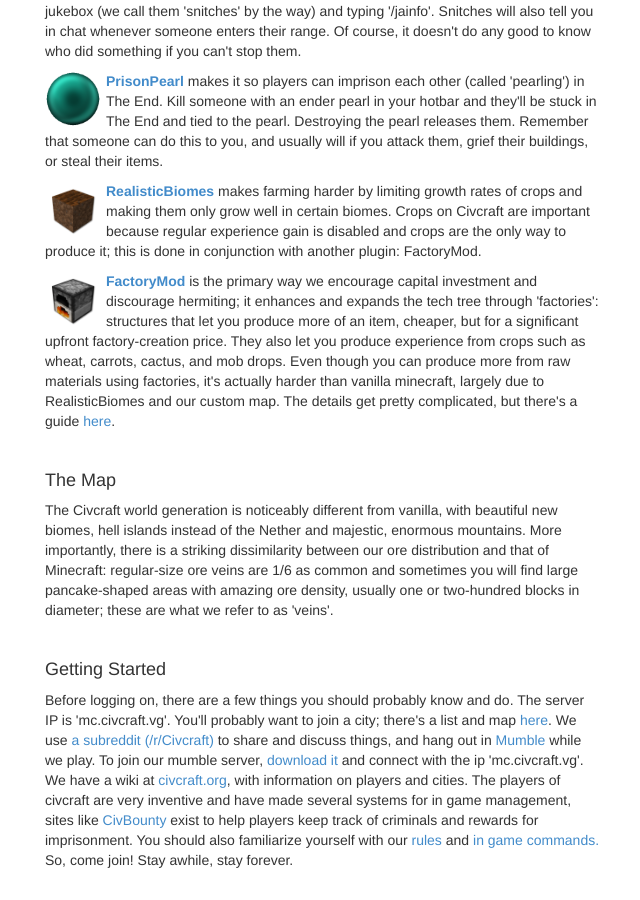
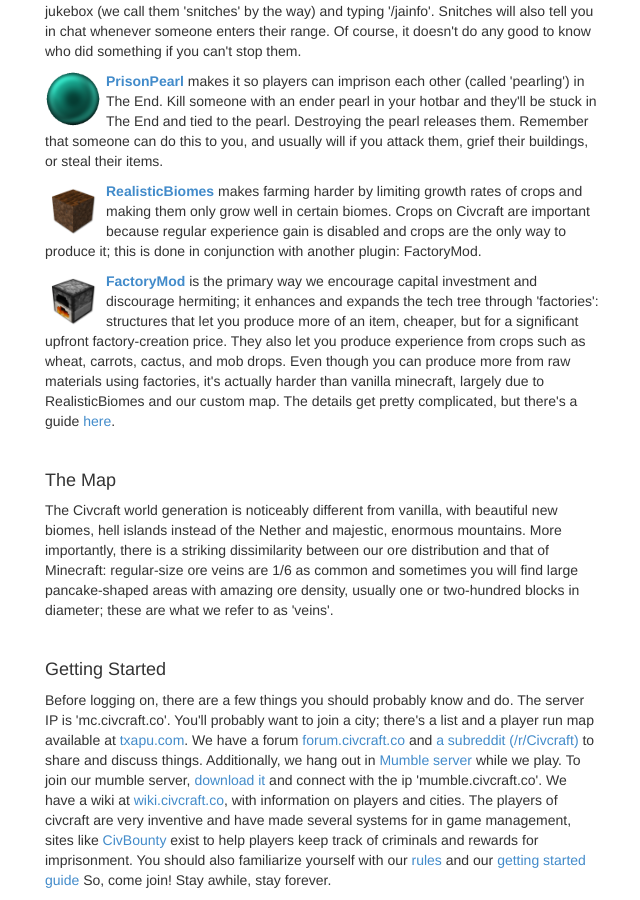
Before and after one commit to ttk2/civcraftsite, a Jekyll site: the page built from index.html, in a window 1280 px wide and 900 px high, scrolled down 807 px. Shown: the whole window, without its empty margins (25-665 px from the left). Built offline with Jekyll 4.4.1, drawn with Linux system fonts in a browser that asks for light colours; Markdown is read by kramdown in place of the engine named in the settings; a script that is not in the unit is left out; some of the changed text lies outside the part shown.

Commit message:
Updated links and removed rules page

```diff
--- a/_layouts/carousel.html
+++ b/_layouts/carousel.html
@@ -37,10 +37,11 @@
             </div>
             <div class="navbar-collapse collapse">
               <ul class="nav navbar-nav">
-                <li><a href="rules.html">rules</a></li>
+                <li><a href="http://wiki.civcraft.co/doku.php?id=rules:general">rules</a></li>
                 <li><a href="contribute.html">contribute</a></li>
-                <li><a href="http://reddit.com/r/civcraft/">community</a></li>
-                <li><a href="http://civcraft.org/">wiki</a></li>
+                <li><a href="http://forum.civcraft.co">forum</a></li>
+                <li><a href="http://reddit.com/r/civcraft/">subreddit</a></li>
+                <li><a href="http://wiki.civcraft.co/">wiki</a></li>
               </ul>
             </div>
           </div>
--- a/contribute.html
+++ b/contribute.html
@@ -4,7 +4,7 @@
 ---
 <h4>Contribute</h4>
 <p>So, after discovering the many ways in which civcraft is the best <s>Minecraft server</s> MMO in the world, you've decided to give back. Great!</p>
-<p>There are currently three ways you can donate monies: Bitcoin, Dogecoin, and PayPal.</p>
+<p>There are currently three ways you can donate money: Bitcoin, Dogecoin, and PayPal.</p>
 <div class="sidebysidemain">
   <div class="sidebyside">
     <p>Bitcoin: 1GBytRxMinBz3KjuJzMRC9JyxVfxfbK95J</p>
--- a/index.html
+++ b/index.html
@@ -10,17 +10,17 @@
     <p><a class='plugin-description' href='./assets/img/citadel-guide.jpg'>Citadel</a> lets you protect blocks from other players through a system called 'reinforcement'. To reinforce a block, type '/ctr' and right-click the block you want to protect while holding Smooth Stone, an Iron Ingot, or a Diamond. The item will disappear, and the block will be reinforced. When a block is reinforced, other players have to break it multiple times to actually destroy it—the number of breaks depends on reinforcement material. Stone is 25, Iron 250, and Diamond 1800. Thus, protection is possible but not impenetrable. But how do you know who breaks your chest or burns your house?</p><a href="./assets/img/jukealert-guide.png"><img src="./assets/img/pluginicons/jukealert.png" class="pluginImg"/></a>
     <p><a class='plugin-description' href='./assets/img/jukealert-guide.png'>JukeAlert</a> is the answer. Jukeboxes have been repurposed as the equivalent of security cameras. Anything someone does while whithin eleven blocks of a jukebox you've reinforced will be logged on it, and can be read by looking at the jukebox (we call them 'snitches' by the way) and typing '/jainfo'. Snitches will also tell you in chat whenever someone enters their range. Of course, it doesn't do any good to know who did something if you can't stop them.</p><a href="./assets/img/prisonpearl-guide.jpg"><img src="./assets/img/pluginicons/prisonpearl.png" class="pluginImg"/></a>
     <p><a class='plugin-description' href='./assets/img/prisonpearl-guide.jpg'>PrisonPearl</a> makes it so players can imprison each other (called 'pearling') in The End. Kill someone with an ender pearl in your hotbar and they'll be stuck in The End and tied to the pearl. Destroying the pearl releases them. Remember that someone can do this to you, and usually will if you attack them, grief their buildings, or steal their items.</p><a href="https://github.com/Namrufus/RealisticBiomes/wiki/Usage"><img src="./assets/img/pluginicons/realisticbiomes.png" class="pluginImg"/></a>
-    <p><a class='plugin-description' href='https://github.com/Namrufus/RealisticBiomes/wiki/Usage'>RealisticBiomes</a> makes farming harder by limiting growth rates of crops and making them only grow well in certain biomes. Crops on Civcraft are important because regular experience gain is disabled and crops are the only way to produce it; this is done in conjunction with another plugin: FactoryMod.</p><a href="https://github.com/ttk2/FactoryMod/wiki"><img src="./assets/img/pluginicons/factorymod.png" class="pluginImg"/></a>
+    <p><a class='plugin-description' href='https://github.com/Civcraft/RealisticBiomes/wiki/Usage'>RealisticBiomes</a> makes farming harder by limiting growth rates of crops and making them only grow well in certain biomes. Crops on Civcraft are important because regular experience gain is disabled and crops are the only way to produce it; this is done in conjunction with another plugin: FactoryMod.</p><a href="https://github.com/civcraft/FactoryMod/wiki"><img src="./assets/img/pluginicons/factorymod.png" class="pluginImg"/></a>
     <p>
-      <a class='plugin-description' href='https://github.com/ttk2/FactoryMod/wiki'>FactoryMod</a> is the primary way we encourage capital investment and discourage hermiting; it enhances and expands the tech tree through 'factories': structures that let you produce more of an item, cheaper, but for a significant upfront factory-creation price. They also let you produce experience from crops such as wheat, carrots, cactus, and mob drops. Even though you can produce more from raw materials using factories,
-      it's actually harder than vanilla minecraft, largely due to RealisticBiomes and our custom map. The details get pretty complicated, but there's a guide <a href='https://github.com/ttk2/FactoryMod/wiki'>here</a>.
+      <a class='plugin-description' href='https://github.com/civcraft/FactoryMod/wiki'>FactoryMod</a> is the primary way we encourage capital investment and discourage hermiting; it enhances and expands the tech tree through 'factories': structures that let you produce more of an item, cheaper, but for a significant upfront factory-creation price. They also let you produce experience from crops such as wheat, carrots, cactus, and mob drops. Even though you can produce more from raw materials using factories,
+      it's actually harder than vanilla minecraft, largely due to RealisticBiomes and our custom map. The details get pretty complicated, but there's a guide <a href='https://github.com/civcraft/FactoryMod/wiki'>here</a>.
     </p>
     <br><h4>The Map</h4>
     <p>The Civcraft world generation is noticeably different from vanilla, with beautiful new biomes, hell islands instead of the Nether and majestic, enormous mountains. More importantly, there is a striking dissimilarity between our ore distribution and that of Minecraft: regular-size ore veins are 1/6 as common and sometimes you will find large pancake-shaped areas with amazing ore density, usually one or two-hundred blocks in diameter; these are what we refer to as 'veins'.</p>
     <br><h4>Getting Started</h4>
     <p>
-Before logging on, there are a few things you should probably know and do. The server IP is 'mc.civcraft.vg'. You'll probably want to join a city; there's a list and map <a href='http://civcraft.slimecraft.eu/map.php'>here</a>. We use <a href='http://www.reddit.com/r/Civcraft'>a subreddit (/r/Civcraft)</a> to share and discuss things, and hang out in <a href='http://mumble.sourceforge.net/'>Mumble</a> while we play. To join our mumble server, <a
-        href='http://mumble.sourceforge.net/'>download it</a> and connect with the ip 'mc.civcraft.vg'. We have a wiki at <a href='http://civcraft.org/'>civcraft.org</a>, with information on players and cities. The players of civcraft are very inventive and have made several systems for in game management, sites like <a href='http://www.civbounty.com/'>CivBounty</a> exist to help players keep track of criminals and rewards for imprisonment. You should also familiarize yourself with our <a href='rules.html'>rules</a> and <a href='http://civcraft.org/doku.php?id=commands'>in game commands.</a> So, come join! Stay awhile, stay forever.
+Before logging on, there are a few things you should probably know and do. The server IP is 'mc.civcraft.co'. You'll probably want to join a city; there's a list and a player run map available at <a href='http://txapu.com/'>txapu.com</a>. We have a forum <a href='http://forum.civcraft.co'>forum.civcraft.co</a> and <a href='http://www.reddit.com/r/Civcraft'>a subreddit (/r/Civcraft)</a> to share and discuss things. Additionally, we hang out in <a href='http://mumble.sourceforge.net/'>Mumble server</a> while we play. To join our mumble server, <a
+        href='http://mumble.sourceforge.net/'>download it</a> and connect with the ip 'mumble.civcraft.co'. We have a wiki at <a href='http://wiki.civcraft.co/'>wiki.civcraft.co</a>, with information on players and cities. The players of civcraft are very inventive and have made several systems for in game management, sites like <a href='http://www.civbounty.com/'>CivBounty</a> exist to help players keep track of criminals and rewards for imprisonment. You should also familiarize yourself with our <a href='http://wiki.civcraft.co/doku.php?id=rules:general'>rules</a> and our <a href='http://civcraft.co/doku.php?id=guides:getting_started'>getting started guide</a> So, come join! Stay awhile, stay forever.
       </p>
   </div>
   <div id="video" class="col-md-6">
```
Also changed, not shown: rules.html (deleted, +0 -59 lines).
